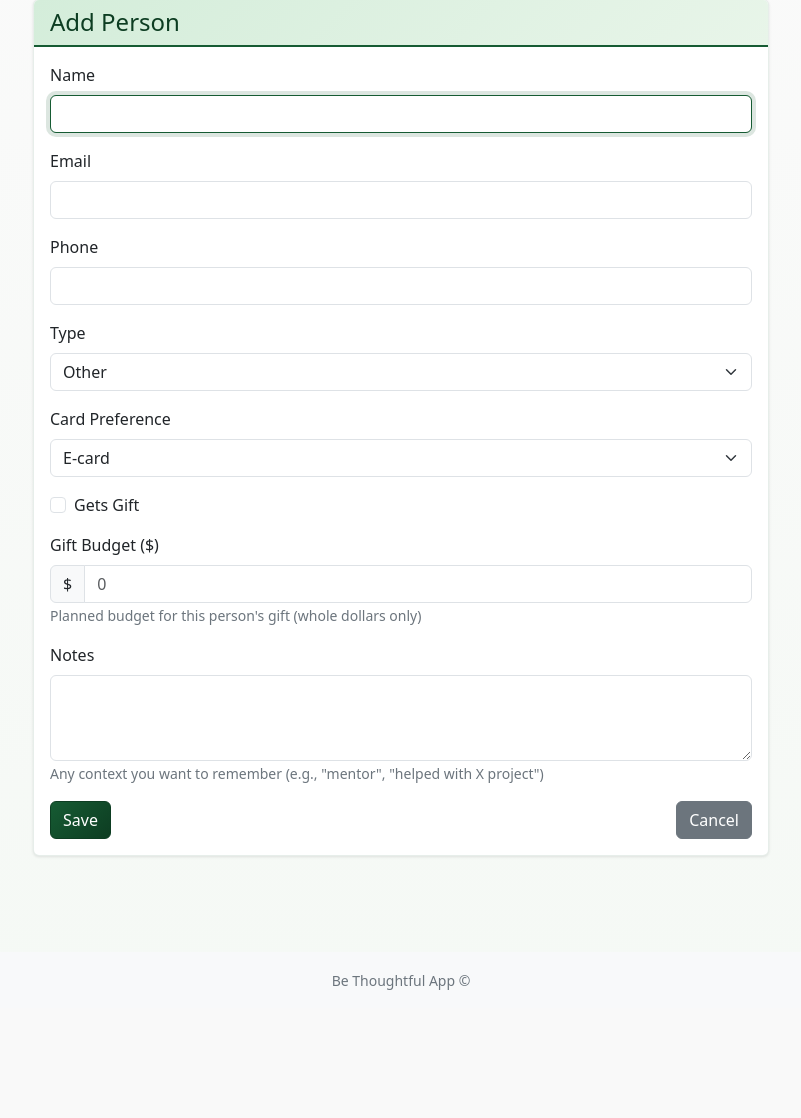
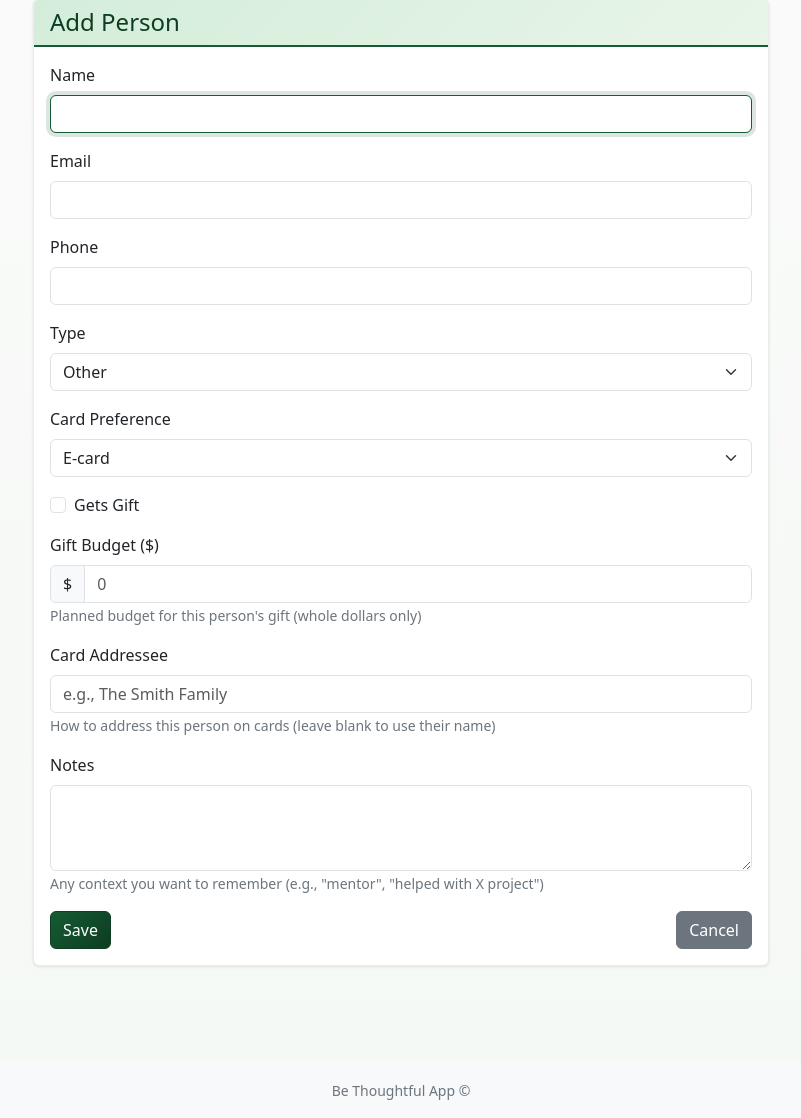
Before and after one commit to rafeco/be-thoughtful, a Flask app: page /people/new in a window 1280 px wide. Shown: the part 97-1215 px from the top of the page, without its empty margins (239-1040 px from the left). Before the commit the page ends 1087 px from the top, so only its background shows below. Run offline with Flask 3, Linux system fonts and the light colour scheme; data comes from the database, SQL or seed files in the repository; some libraries are stand-ins or nearby versions.

Commit message:
Add card addressee field for custom card addressing
- Add card_addressee field to Person model to store custom addressing
- Display on person detail page when set (e.g., "The Smith Family")
- Add input field to person form with helpful placeholder text
- Field is optional and only shown on detail page when populated

🤖 Generated with [Claude Code](https://claude.com/claude-code)

Co-Authored-By: Claude Sonnet 4.5 <noreply@anthropic.com>

```diff
--- a/app.py
+++ b/app.py
@@ -166,6 +166,7 @@ def person_new():
             card_preference=form.card_preference.data,
             gets_gift=form.gets_gift.data,
             budget=form.budget.data,
+            card_addressee=form.card_addressee.data,
             notes=form.notes.data,
             ai_chat_link=form.ai_chat_link.data
         )
@@ -227,6 +228,7 @@ def person_edit(id):
         person.card_preference = form.card_preference.data
         person.gets_gift = form.gets_gift.data
         person.budget = form.budget.data
+        person.card_addressee = form.card_addressee.data
         person.notes = form.notes.data
         person.ai_chat_link = form.ai_chat_link.data
 
--- a/forms.py
+++ b/forms.py
@@ -32,6 +32,7 @@ class PersonForm(FlaskForm):
     card_preference = SelectField('Card Preference', choices=CARD_PREFERENCES, default='E-card')
     gets_gift = BooleanField('Gets Gift')
     budget = IntegerField('Gift Budget ($)', validators=[Optional(), NumberRange(min=0)])
+    card_addressee = StringField('Card Addressee', validators=[Optional()])
     notes = TextAreaField('Notes', validators=[Optional()])
     ai_chat_link = StringField('AI Chat Link', validators=[Optional()])
     submit = SubmitField('Save')
--- a/models.py
+++ b/models.py
@@ -14,6 +14,7 @@ class Person(db.Model):
     card_preference = db.Column(db.String(20), default='E-card')
     gets_gift = db.Column(db.Boolean, default=False)
     budget = db.Column(db.Integer)  # Budget for gift in dollars
+    card_addressee = db.Column(db.String(200))  # Custom addressee for cards (e.g., "The Smith Family")
     notes = db.Column(db.Text)
     ai_chat_link = db.Column(db.String(500))
     active = db.Column(db.Boolean, default=True)
--- a/templates/person_detail.html
+++ b/templates/person_detail.html
@@ -49,6 +49,11 @@
                             <span class="badge bg-secondary">None</span>
                         {% endif %}
                     </dd>
+
+                    {% if person.card_addressee %}
+                    <dt class="col-sm-4">Card Addressee:</dt>
+                    <dd class="col-sm-8">{{ person.card_addressee }}</dd>
+                    {% endif %}
 
                     <dt class="col-sm-4">Gets Gift:</dt>
                     <dd class="col-sm-8">
--- a/templates/person_form.html
+++ b/templates/person_form.html
@@ -73,6 +73,17 @@
                     </div>
 
                     <div class="mb-3">
+                        {{ form.card_addressee.label(class="form-label") }}
+                        {{ form.card_addressee(class="form-control" + (" is-invalid" if form.card_addressee.errors else ""), placeholder="e.g., The Smith Family") }}
+                        <small class="form-text text-muted">How to address this person on cards (leave blank to use their name)</small>
+                        {% if form.card_addressee.errors %}
+                            <div class="invalid-feedback d-block">
+                                {% for error in form.card_addressee.errors %}{{ error }}{% endfor %}
+                            </div>
+                        {% endif %}
+                    </div>
+
+                    <div class="mb-3">
                         {{ form.notes.label(class="form-label") }}
                         {{ form.notes(class="form-control", rows=3) }}
                         <small class="form-text text-muted">Any context you want to remember (e.g., "mentor", "helped with X project")</small>
```
